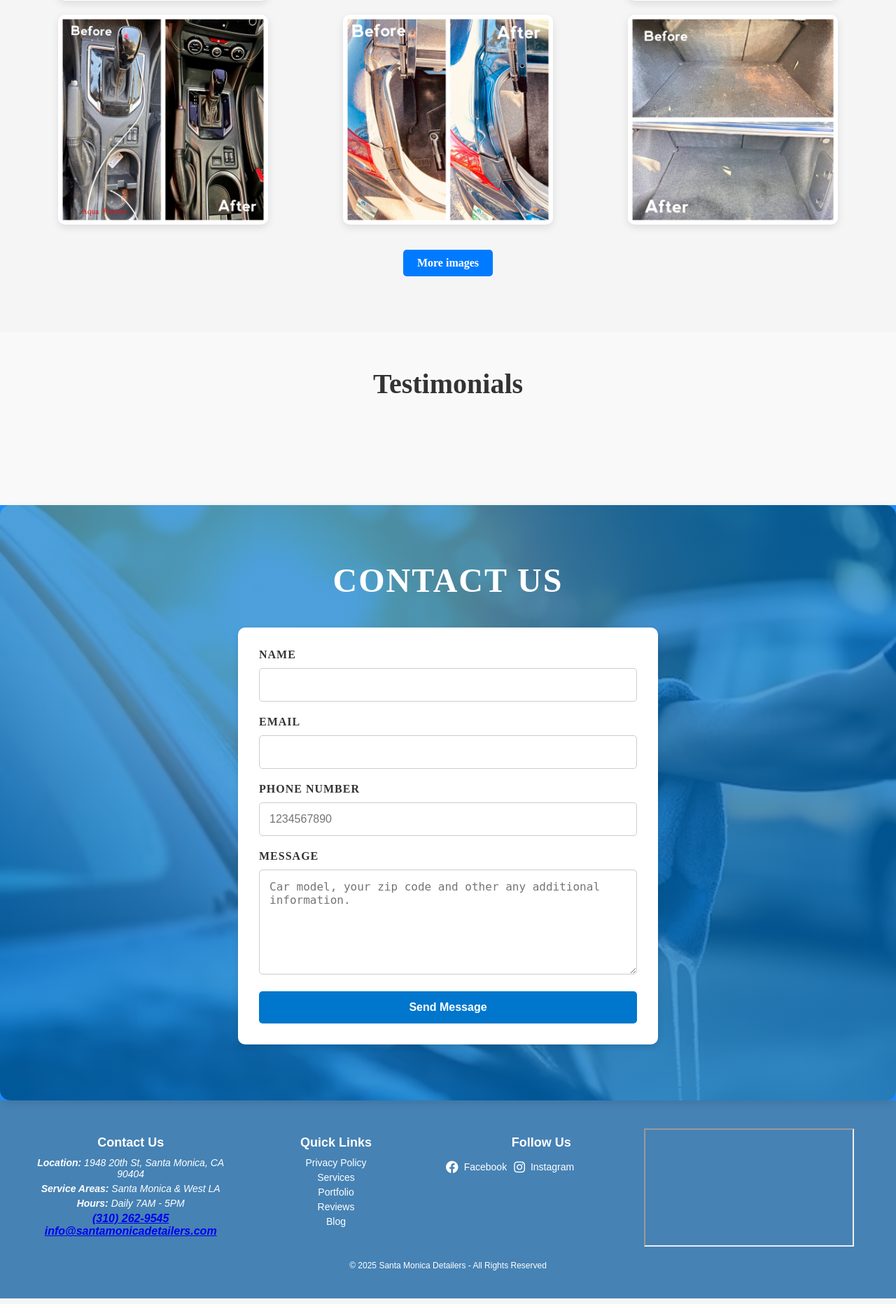
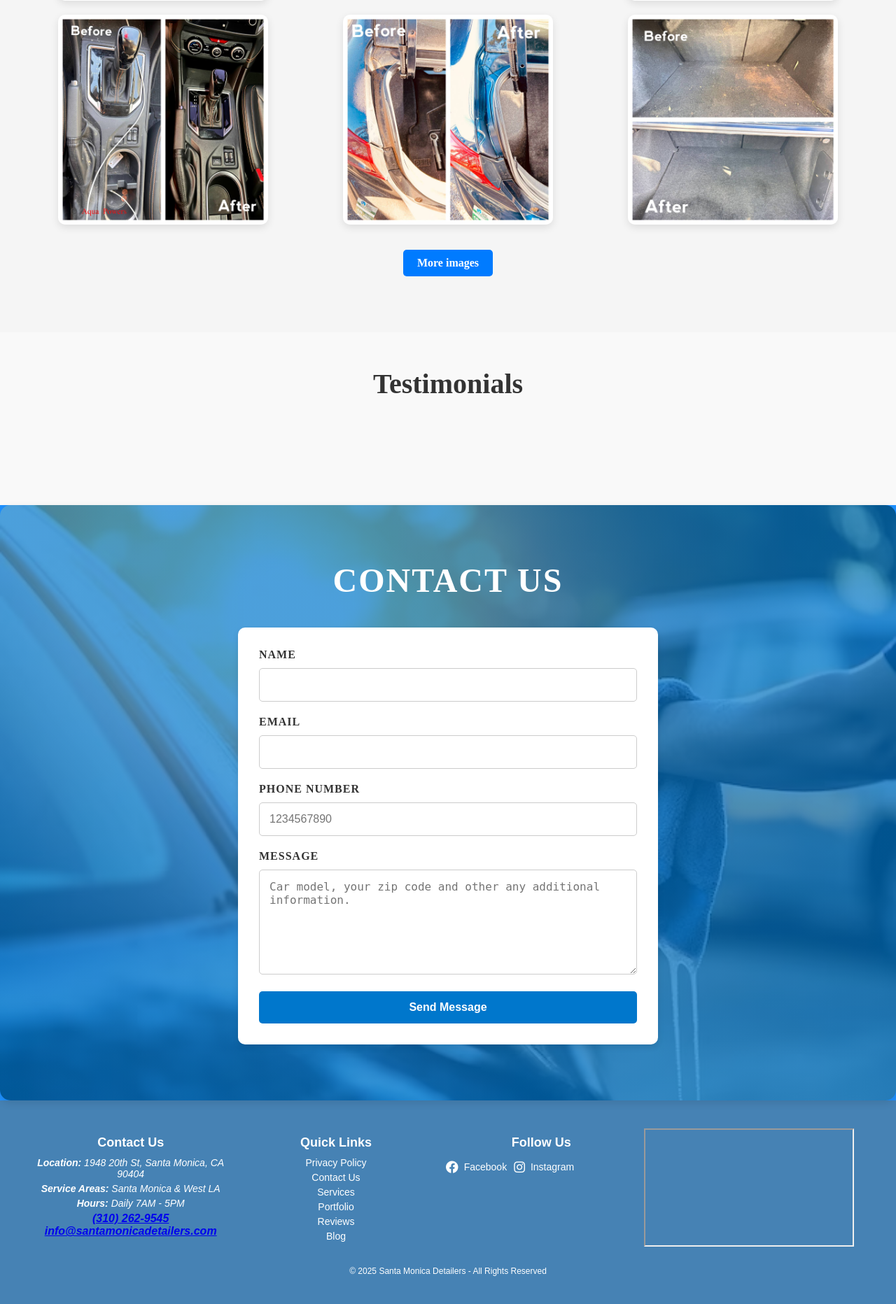
Before and after one commit to mirtazayev/santamonicadetailerscom, a FastAPI app: page / in a window 1280 px wide. Shown: the part 1669-3533 px from the top of the page at 70% size. Run offline with FastAPI, Linux system fonts and the light colour scheme; data that the repository does not hold is empty; a map, chart or similar area stays blank; parts of the project's set-up code (start-up, migrations or seed data) failed here and were passed over; grey boxes are pictures that could not be loaded.

Commit message:
Update index.html

```diff
--- a/templates/index.html
+++ b/templates/index.html
@@ -263,6 +263,7 @@
             <h3>Quick Links</h3>
             <ul>
                 <li><a href="/privacy-policy">Privacy Policy</a></li>
+                <li><a href="/contact">Contact Us</a></li>
                 <li><a href="/services">Services</a></li>
                 <li><a href="/portfolio">Portfolio</a></li>
                 <li><a href="/reviews">Reviews</a></li>
```
